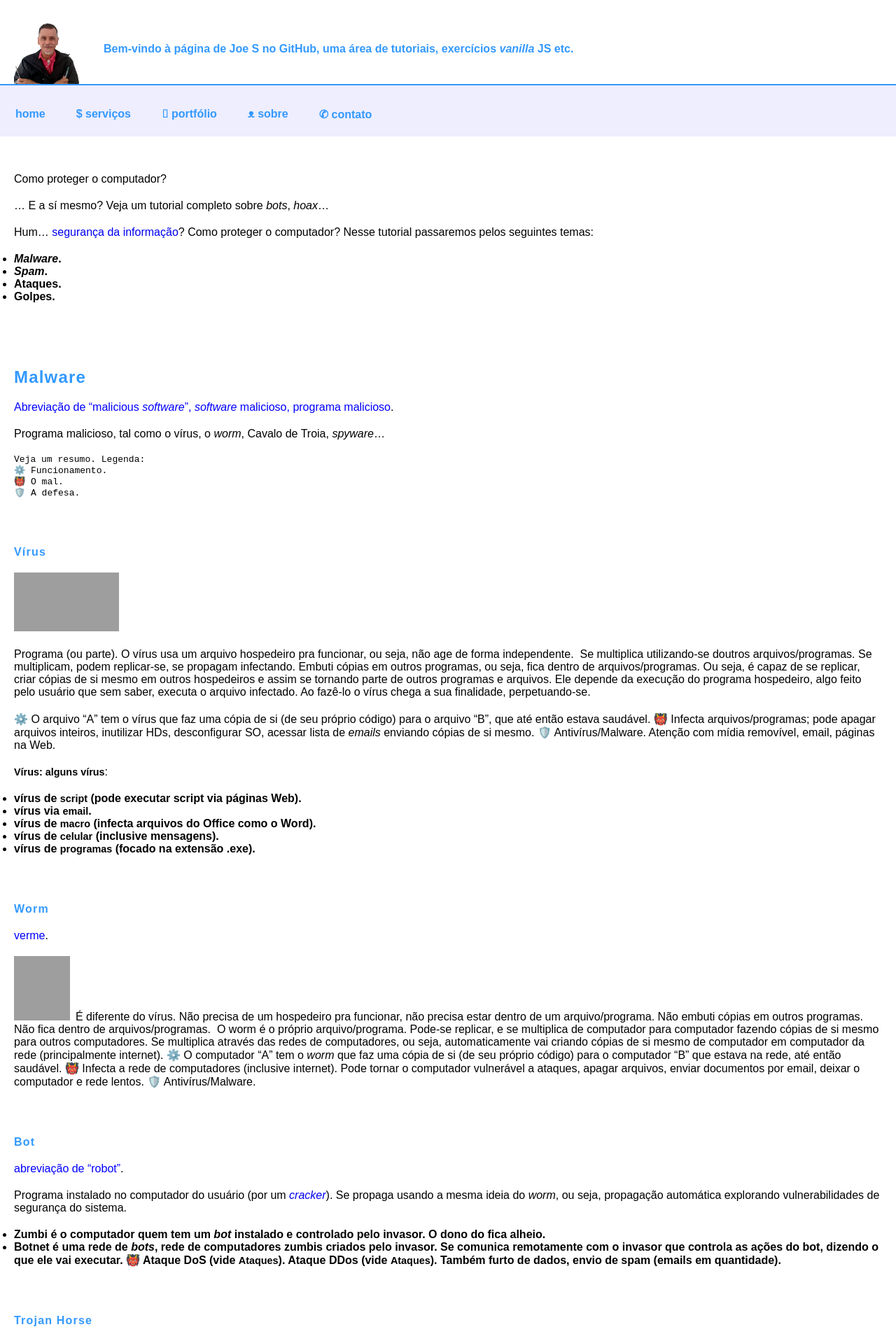
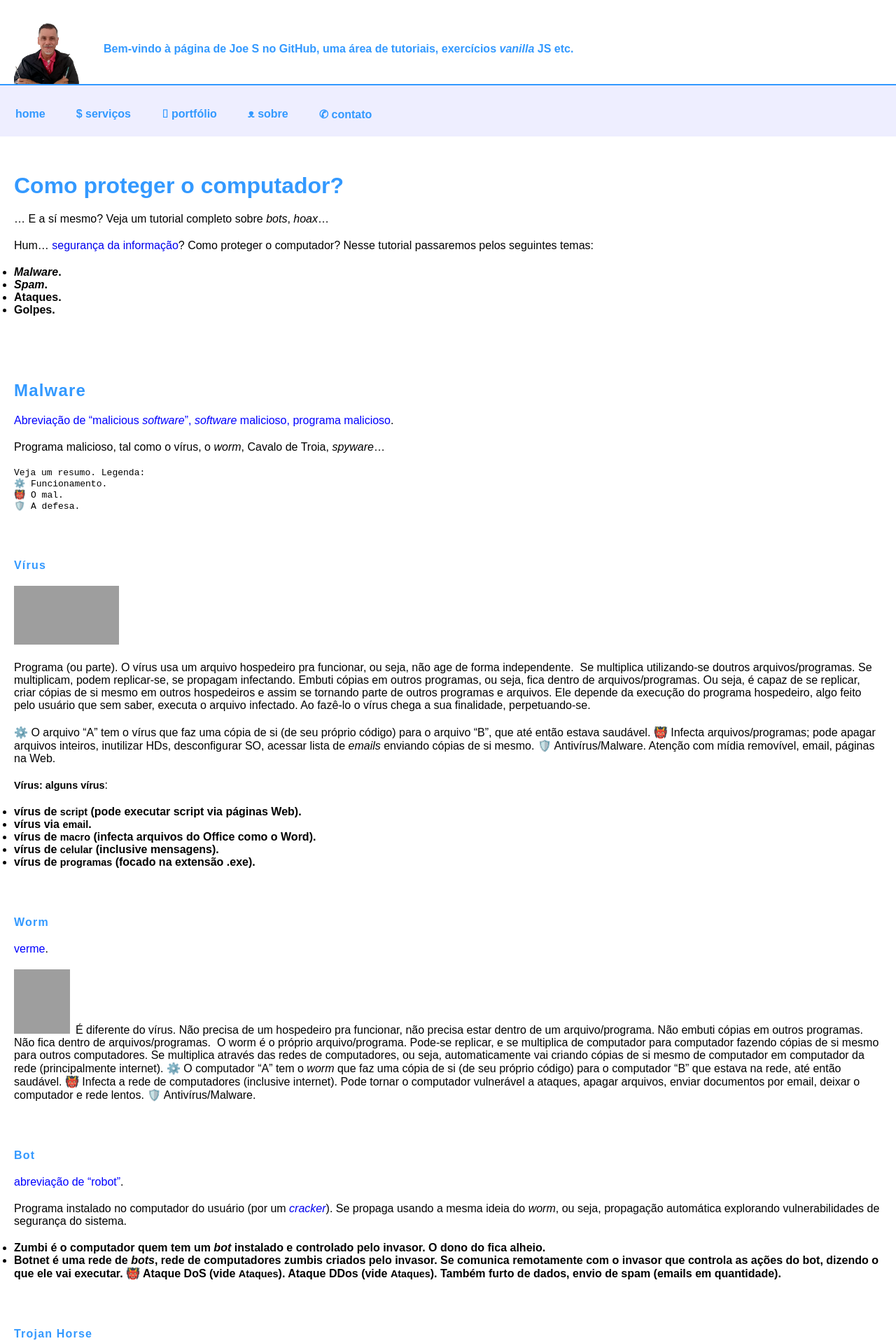
Before and after one commit to Joesynth/joesynth.github.io, a Jekyll site: the page built from _posts/2021-11-27-como-proteger-o-computador.md, in a window 1280 px wide. Shown: the top 1916 px of the page at 70% size. Built offline with Jekyll 4.4.1, drawn with Linux system fonts in a browser that asks for light colours; grey boxes are pictures that could not be loaded.

Commit message:
Update 2021-11-27-como-proteger-o-computador.md

```diff
--- a/_posts/2021-11-27-como-proteger-o-computador.md
+++ b/_posts/2021-11-27-como-proteger-o-computador.md
@@ -1,7 +1,4 @@
-
-
-
-Como proteger o computador?
+# Como proteger o computador?
 
 ... E a sí mesmo? Veja um tutorial completo sobre <em>bots</em>, <em>hoax</em>...
 
@@ -104,7 +101,7 @@ um computador de usuário na rede.
 "Sequestra" arquivos para serem devolvidos mediante pagamento.
 👹 Você pode ter que pagar algo para reavêr seus arquivos.
 
-<hr />
+
 
 <h2>Spam</h2>
 <em>Spam</em> é mensagem eletrônica não solicitada, normalmente enviada a muitas pessoas.
@@ -150,7 +147,7 @@ Ataque semelhante ao DoS; ataque em sistema servidor para parar de funcionar (ne
 seu serviço).
 👹 Ataque simultâneo devido uso de <em>botnet</em>, pela sobre carga o servidor para.
 
-<hr />
+
 
 <h2>Golpes</h2>
 Temos: <em>phishing</em>, <em>pharming</em> e <em>hoax</em>.
```
